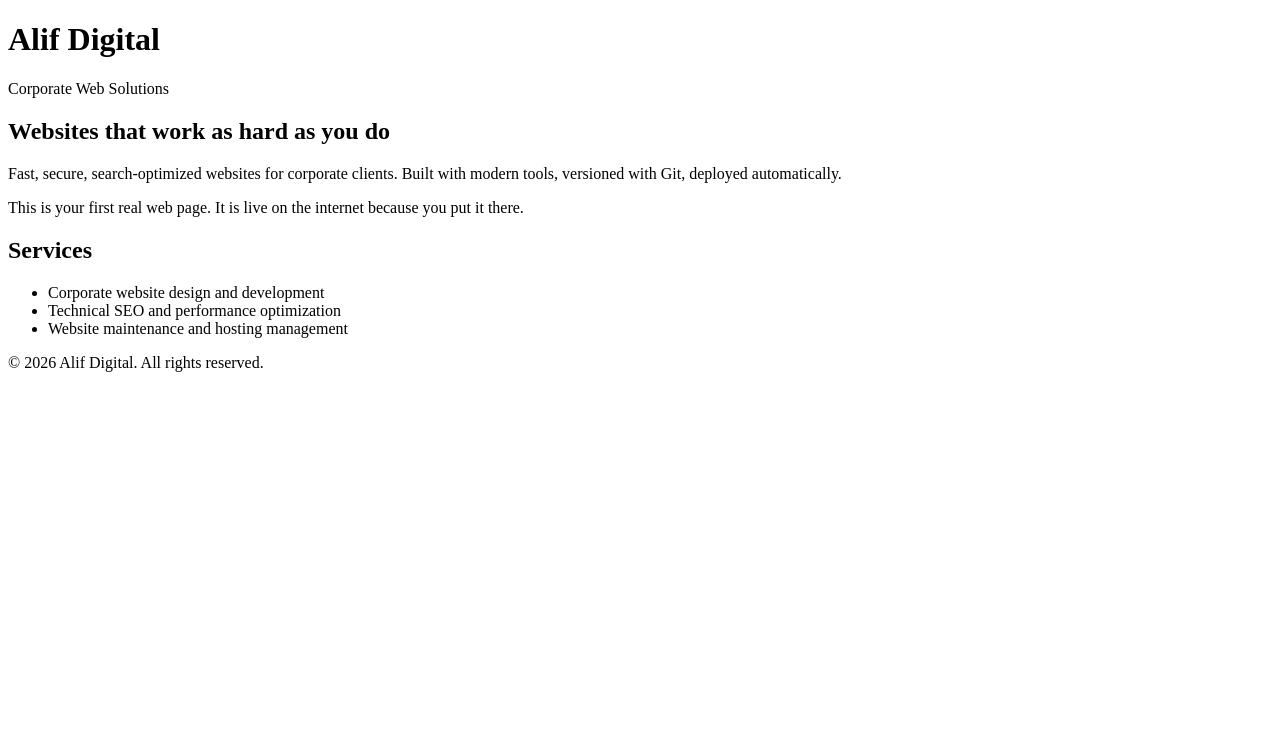
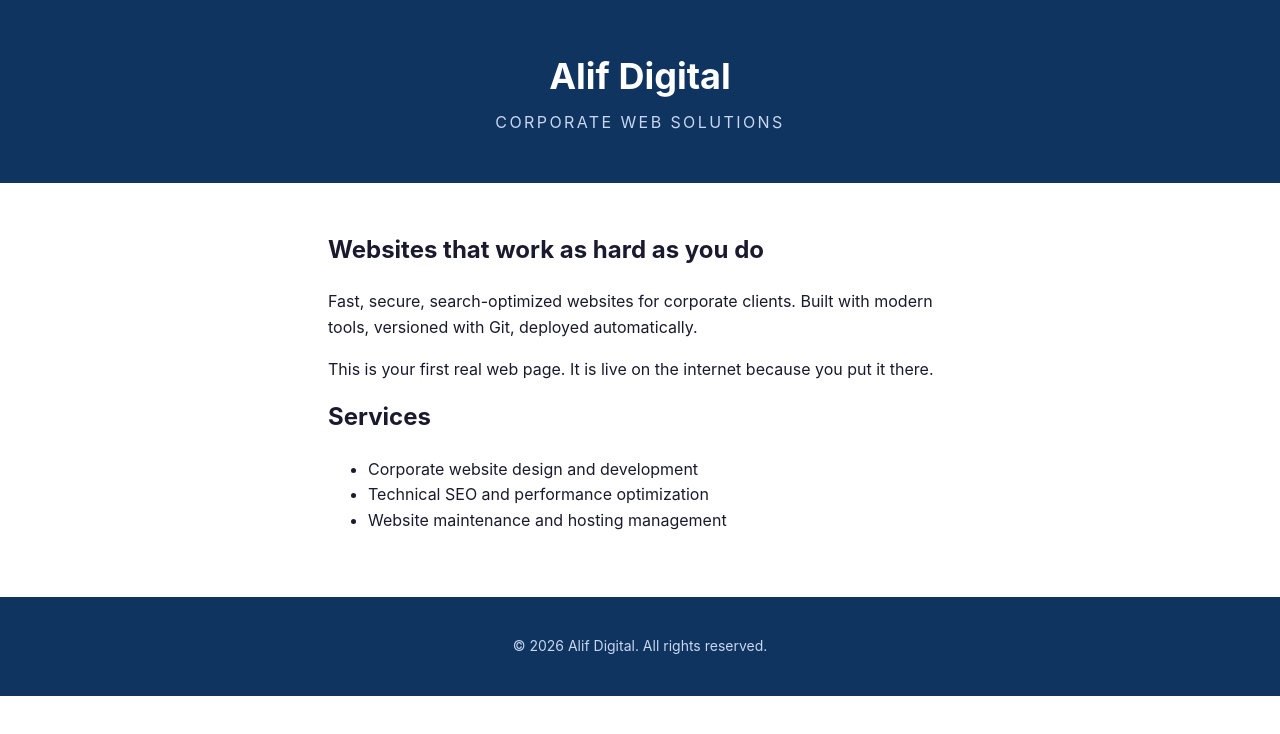
Before and after one commit to tofialif/first-site, a plain HTML site: page index.html in a window 1280 px wide. Drawn offline with Linux system fonts and the light colour scheme.

Commit message:
Add CSS styling

```diff
--- a/index.html
+++ b/index.html
@@ -12,6 +12,9 @@
   <meta name="description" content="Alif Digital builds fast, search-friendly websites for corporate clients. Web design, development, and maintenance.">
   <!-- title: the browser tab name AND the Google search headline. Keep under 60 characters. -->
   <title>Alif Digital | Corporate Web Solutions</title>
+  <!-- link: attaches our CSS file. rel says WHAT it is, href says WHERE.
+       Put it in <head> so styles load before the page renders. -->
+  <link rel="stylesheet" href="styles.css">
 </head>
 <body>
   <!-- header: the top of the page. Logo + navigation live here. -->
@@ -22,6 +25,9 @@
 
   <!-- main: the actual content of the page. One per page. -->
   <main>
+    <!-- the container wrapper: centers everything inside it.
+         Open styles.css and find ".container" to see how. -->
+    <div class="container">
       <h2>Websites that work as hard as you do</h2>
       <p>
         Fast, secure, search-optimized websites for corporate clients.
@@ -37,6 +43,7 @@
         <li>Technical SEO and performance optimization</li>
         <li>Website maintenance and hosting management</li>
       </ul>
+    </div>
   </main>
 
   <!-- footer: copyright, contact links, the boring-but-necessary stuff. -->
--- /dev/null
+++ b/styles.css
@@ -0,0 +1,87 @@
+/* ============================================================
+   Lesson 2: CSS - where the design lives.
+
+   HTML is the skeleton (structure). CSS is the skin (style).
+   This file is a list of RULES. Each rule looks like:
+
+       selector { property: value; }
+
+   The browser reads the file top to bottom.
+   If two rules target the same thing, the LATER one wins.
+   ============================================================ */
+
+/* --- The box model ------------------------------------------------
+   Every HTML element is a box, from the inside out:
+   content -> padding -> border -> margin
+   padding = space INSIDE the box (content pushes off the edges)
+   margin  = space OUTSIDE the box (pushes neighbors away)
+------------------------------------------------------------------- */
+
+/* border-box: makes "width" mean the WHOLE box, not just the content.
+   Without this line, adding padding breaks layouts.
+   Every real-world project starts with this. */
+* {
+  box-sizing: border-box;
+}
+
+body {
+  margin: 0;  /* browsers add ~8px default margin; we want OUR rules to decide */
+  /* system font stack: no font file to download (fast!), looks native on Windows/Mac */
+  font-family: -apple-system, BlinkMacSystemFont, "Segoe UI", Roboto, Arial, sans-serif;
+  color: #1a1a2e;      /* near-black with a hint of navy - softer than pure #000 */
+  line-height: 1.6;    /* breathing room between lines of text */
+}
+
+/* --- Element selectors ------------------------------------------------
+   "header { }" targets EVERY <header> tag on the page.
+   Great for small pages. Bigger sites use classes (see below).
+----------------------------------------------------------------------- */
+
+header {
+  background: #0f3460;     /* deep navy: corporate, trustworthy */
+  color: #ffffff;
+  padding: 3rem 1.5rem;    /* 3rem top+bottom, 1.5rem left+right */
+  text-align: center;
+}
+
+/* "rem" = relative to the browser's base font size (usually 16px).
+   So 3rem = 48px. Using rem keeps spacing proportional if the
+   user zooms the page - an accessibility win. */
+header h1 {
+  margin: 0 0 0.25rem;     /* tiny gap between the name and the tagline */
+  font-size: 2.25rem;
+}
+
+header p {
+  margin: 0;
+  color: #c8d6f0;              /* softened white - quieter than pure #fff */
+  text-transform: uppercase;   /* ALL CAPS without retyping the HTML */
+  letter-spacing: 0.15em;      /* spread the letters: classic brand feel */
+}
+
+/* --- A class selector ---------------------------------------------------
+   ".container" targets any element with class="container".
+   Classes are reusable: one definition, many users.
+   This is THE most common layout pattern in web development.
+------------------------------------------------------------------------- */
+.container {
+  max-width: 42rem;   /* ~67 characters per line = comfortable reading width */
+  margin: 0 auto;     /* auto left+right margins = centered. The #1 centering trick */
+  padding: 0 1.5rem;  /* never let text touch screen edges on phones */
+}
+
+main {
+  padding: 3rem 0;
+}
+
+main h2 {
+  margin-top: 0;
+}
+
+footer {
+  background: #0f3460;
+  color: #c8d6f0;
+  text-align: center;
+  padding: 1.5rem;
+  font-size: 0.875rem;   /* slightly smaller: footers whisper */
+}
```
Lines whose indentation alone changed are shown as unchanged.
